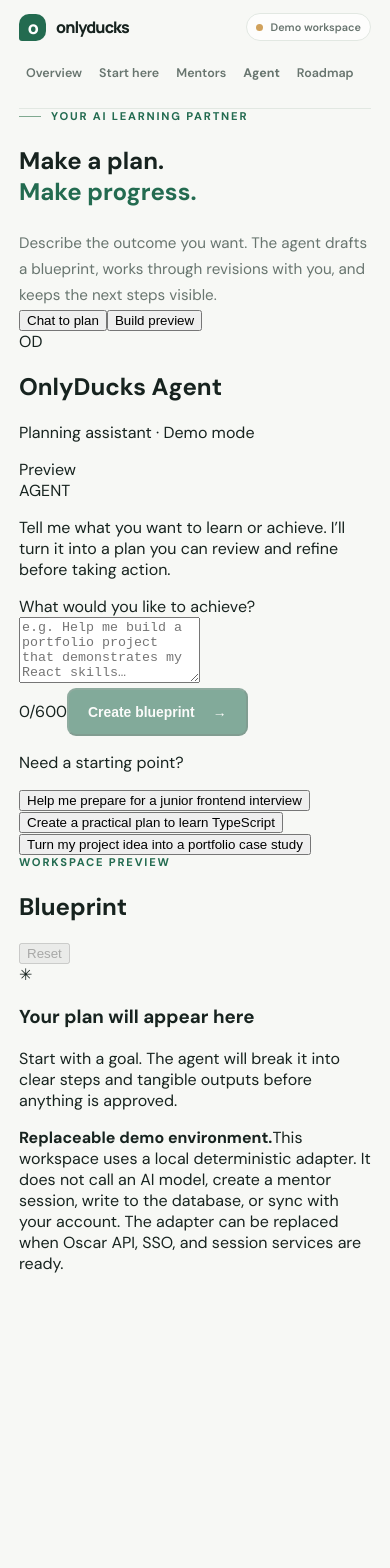
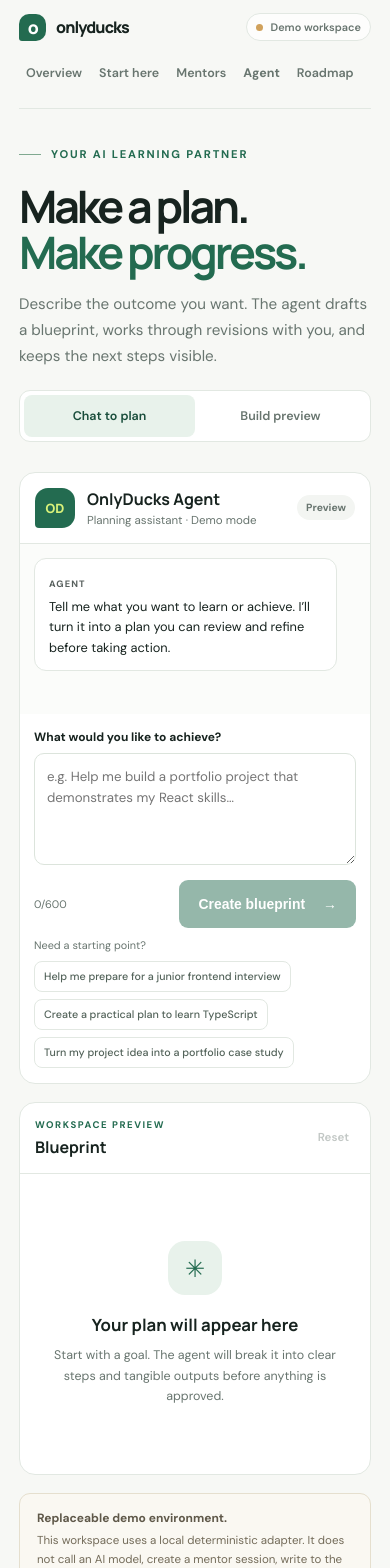
Before and after one commit to CWM-du/OnlyDucks, a Next.js app: page /agent in a window 390 px wide. Shown: the top 1568 px of the page. Before the commit the page ends 1300 px from the top, so only its background shows below. Built offline with nearby package versions, Linux system fonts and the light colour scheme.

Commit message:
style(DEV03): add responsive agent workspace styles

```diff
--- a/src/app/globals.css
+++ b/src/app/globals.css
@@ -437,3 +437,88 @@ a:focus-visible,
 .welcome-availability {
   color: #725b36;
 }
+
+/* DEV03 agent workspace — replaceable local demo adapter */
+.agent-page { padding: 54px 0 34px; }
+.agent-heading { display: flex; align-items: end; justify-content: space-between; gap: 28px; margin-bottom: 30px; }
+.agent-heading h1 { margin: 0; font: 700 clamp(2.8rem, 5vw, 4.4rem)/1.02 Manrope, sans-serif; letter-spacing: -.07em; }
+.agent-heading .hero-copy { max-width: 650px; margin-top: 18px; }
+.agent-mode-switch { display: inline-flex; flex: 0 0 auto; padding: 4px; border: 1px solid var(--line); border-radius: 11px; background: #fff; }
+.agent-mode { min-height: 42px; padding: 0 14px; border: 0; border-radius: 8px; background: transparent; color: var(--muted); font: 600 .78rem 'DM Sans', sans-serif; cursor: pointer; }
+.agent-mode.active { background: var(--green-soft); color: var(--green-dark); }
+.agent-workspace { display: grid; grid-template-columns: minmax(0, .92fr) minmax(0, 1.08fr); gap: 18px; align-items: start; }
+.agent-chat-panel, .agent-blueprint-panel { min-width: 0; border: 1px solid var(--line); border-radius: 16px; background: #fff; overflow: hidden; }
+.agent-panel-heading, .agent-blueprint-header { display: flex; align-items: center; gap: 12px; padding: 18px 20px; border-bottom: 1px solid var(--line); }
+.agent-avatar { display: grid; place-items: center; width: 40px; height: 40px; border-radius: 13px 13px 13px 4px; background: var(--green); color: var(--lime); font: 800 .8rem Manrope, sans-serif; }
+.agent-panel-heading h2, .agent-blueprint-header h2 { margin: 0; font: 700 1rem Manrope, sans-serif; }
+.agent-panel-heading p { margin: 3px 0 0; color: var(--muted); font-size: .72rem; }
+.agent-live-indicator { margin-left: auto; padding: 6px 9px; border-radius: 999px; background: #f3f5f2; color: #68756f; font-size: .65rem; font-weight: 700; }
+.agent-conversation { display: flex; flex-direction: column; gap: 13px; min-height: 170px; max-height: 270px; overflow-y: auto; padding: 20px; background: #fbfcfa; }
+.agent-message { max-width: 94%; padding: 12px 14px; border-radius: 12px; }
+.agent-message-assistant { align-self: flex-start; border: 1px solid var(--line); background: white; }
+.agent-message-user { align-self: flex-end; background: var(--green-soft); color: var(--green-dark); }
+.agent-message-label { font-size: .58rem; font-weight: 800; letter-spacing: .12em; opacity: .72; }
+.agent-message p { margin: 5px 0 0; font-size: .8rem; line-height: 1.6; }
+.agent-prompt-form { padding: 18px 20px 12px; }
+.agent-prompt-form label, .agent-refine-form label { display: block; margin-bottom: 8px; color: var(--ink); font-size: .75rem; font-weight: 700; }
+.agent-prompt-form textarea, .agent-refine-row input { width: 100%; border: 1px solid #dce4dc; border-radius: 10px; background: #fff; color: var(--ink); font: 400 .83rem/1.6 'DM Sans', sans-serif; }
+.agent-prompt-form textarea { min-height: 112px; padding: 12px; resize: vertical; }
+.agent-prompt-form textarea:focus-visible, .agent-refine-row input:focus-visible { outline: 3px solid #8cbca2; outline-offset: 2px; }
+.agent-prompt-footer { display: flex; align-items: center; justify-content: space-between; gap: 12px; margin-top: 10px; }
+.agent-prompt-footer > span { color: var(--muted); font-size: .68rem; }
+.agent-prompt-footer .button, .blueprint-actions .button { border: 0; cursor: pointer; }
+.button:disabled { opacity: .48; cursor: not-allowed; transform: none; }
+.agent-examples { display: flex; flex-wrap: wrap; gap: 7px; padding: 0 20px 18px; }
+.agent-examples p { flex: 0 0 100%; margin: 0 0 2px; color: var(--muted); font-size: .68rem; }
+.agent-examples button { padding: 7px 9px; border: 1px solid var(--line); border-radius: 8px; background: #fff; color: #53635a; font: 500 .67rem/1.4 'DM Sans', sans-serif; text-align: left; cursor: pointer; }
+.agent-examples button:hover { border-color: #b9cbbd; background: #f7faf6; }
+.agent-refine-form { padding: 15px 20px 19px; border-top: 1px solid var(--line); background: #fbfcfa; }
+.agent-refine-row { display: flex; gap: 8px; }
+.agent-refine-row input { min-width: 0; min-height: 44px; padding: 0 11px; }
+.button-secondary { min-height: 44px; border: 1px solid var(--line); background: #fff; color: var(--green-dark); cursor: pointer; }
+.agent-blueprint-header { justify-content: space-between; align-items: center; }
+.agent-blueprint-header .eyebrow { margin: 0 0 5px; font-size: .6rem; }
+.agent-reset-button { border: 0; background: transparent; color: var(--muted); font: 600 .72rem 'DM Sans', sans-serif; cursor: pointer; }
+.agent-reset-button:disabled { opacity: .4; cursor: not-allowed; }
+.agent-empty-blueprint { display: grid; justify-items: center; min-height: 450px; align-content: center; padding: 30px; text-align: center; }
+.agent-empty-icon { display: grid; place-items: center; width: 54px; height: 54px; margin-bottom: 18px; border-radius: 17px; background: var(--green-soft); color: var(--green); font-size: 1.5rem; }
+.agent-empty-blueprint h3 { margin: 0; font: 700 1.05rem Manrope, sans-serif; }
+.agent-empty-blueprint p { max-width: 300px; margin: 9px 0 0; color: var(--muted); font-size: .78rem; line-height: 1.65; }
+.blueprint-summary { padding: 20px 20px 17px; border-bottom: 1px solid var(--line); }
+.blueprint-status { display: inline-flex; padding: 6px 9px; border-radius: 999px; background: #f5f3eb; color: #7b6844; font-size: .62rem; font-weight: 700; }
+.blueprint-summary h3 { margin: 13px 0 5px; font: 700 1.22rem Manrope, sans-serif; letter-spacing: -.035em; }
+.blueprint-summary > p { margin: 0; color: var(--muted); font-size: .8rem; line-height: 1.6; }
+.blueprint-meta { display: flex; flex-wrap: wrap; gap: 8px 18px; margin-top: 13px; color: #77837b; font-size: .66rem; }
+.blueprint-steps { padding: 4px 20px; }
+.blueprint-step { display: grid; grid-template-columns: 32px minmax(0, 1fr); gap: 12px; padding: 17px 0; border-bottom: 1px solid #edf0ec; }
+.blueprint-step:last-child { border-bottom: 0; }
+.blueprint-step-check { display: flex; align-items: flex-start; gap: 7px; color: #8b9a90; font: 700 .66rem Manrope, sans-serif; }
+.blueprint-step-check input { width: 15px; height: 15px; margin: 0; accent-color: var(--green); }
+.blueprint-step h4 { margin: 0 0 5px; font: 700 .85rem Manrope, sans-serif; }
+.blueprint-step p { margin: 0; color: var(--muted); font-size: .73rem; line-height: 1.6; }
+.blueprint-step small { display: block; margin-top: 8px; color: #738078; font-size: .58rem; font-weight: 700; letter-spacing: .06em; }
+.blueprint-step.is-complete h4 { color: #6d7d72; text-decoration: line-through; }
+.blueprint-actions { padding: 15px 20px 18px; border-top: 1px solid var(--line); background: #fbfcfa; }
+.blueprint-actions p { margin: 9px 0 0; color: var(--muted); font-size: .67rem; line-height: 1.5; }
+.agent-demo-notice { display: flex; flex-direction: column; gap: 4px; margin-top: 18px; padding: 15px 17px; border: 1px solid #e5dfce; border-radius: 11px; background: #faf8f2; color: #736b59; font-size: .72rem; line-height: 1.6; }
+.agent-demo-notice strong { color: #5f5849; font-size: .75rem; }
+@media (max-width: 850px) {
+  .agent-heading { align-items: flex-start; flex-direction: column; }
+  .agent-workspace { grid-template-columns: 1fr; }
+  .agent-empty-blueprint { min-height: 300px; }
+}
+@media (max-width: 620px) {
+  .agent-page { padding-top: 38px; }
+  .agent-heading { gap: 20px; }
+  .agent-mode-switch { width: 100%; }
+  .agent-mode { flex: 1; padding: 0 8px; }
+  .agent-panel-heading, .agent-blueprint-header { padding: 15px; }
+  .agent-conversation { padding: 14px; }
+  .agent-prompt-form { padding: 15px 14px 10px; }
+  .agent-examples { padding: 0 14px 15px; }
+  .agent-refine-form { padding: 14px; }
+  .agent-blueprint-header { align-items: center; }
+  .blueprint-summary, .blueprint-actions { padding-right: 15px; padding-left: 15px; }
+  .blueprint-steps { padding-right: 15px; padding-left: 15px; }
+  .agent-refine-row { flex-direction: column; }
+}
```
